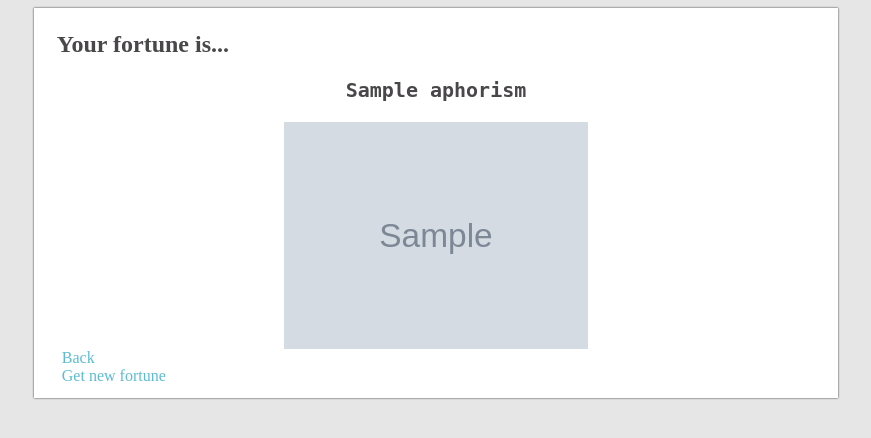
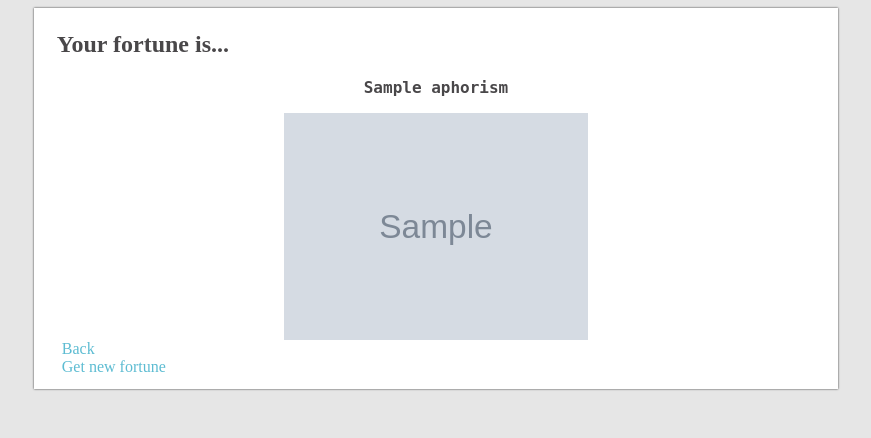
Before and after one commit to christarazi/personalsite, a Django app: template TaraziChrisSite/fortune/templates/fortune/index.html in a window 1280 px wide. Shown: the top 438 px of the page, without its empty margins (204-1075 px from the left). Run offline with Django 3.2, Linux system fonts and the light colour scheme; the template is opened without the code that fills it: most values are stand-ins (such as "Sample title", 1, 10 or a date in 2020); grey boxes marked "Sample" are stand-in pictures.

Commit message:
Decrease max-wdith and font size of aphorism

```diff
--- a/TaraziChrisSite/fortune/templates/fortune/index.html
+++ b/TaraziChrisSite/fortune/templates/fortune/index.html
@@ -43,8 +43,8 @@
 			text-align: left;
 		}
 		p.aphorism {
-			font-size: 20px;
-			max-width: 100%;
+			font-size: 16px;
+			max-width: 90%;
 			margin: auto auto 1em auto;
 		}
 		a:link {
```
